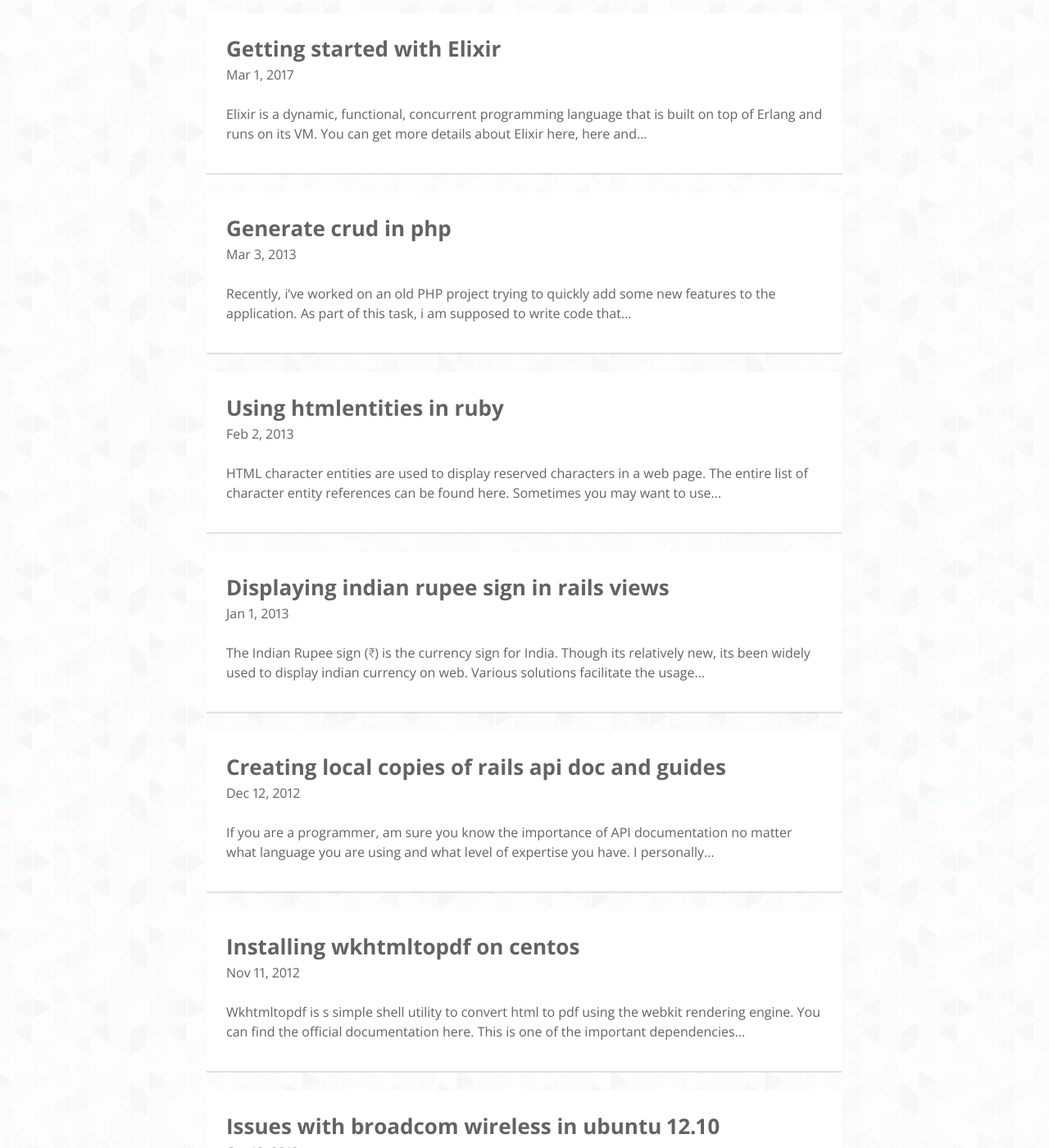
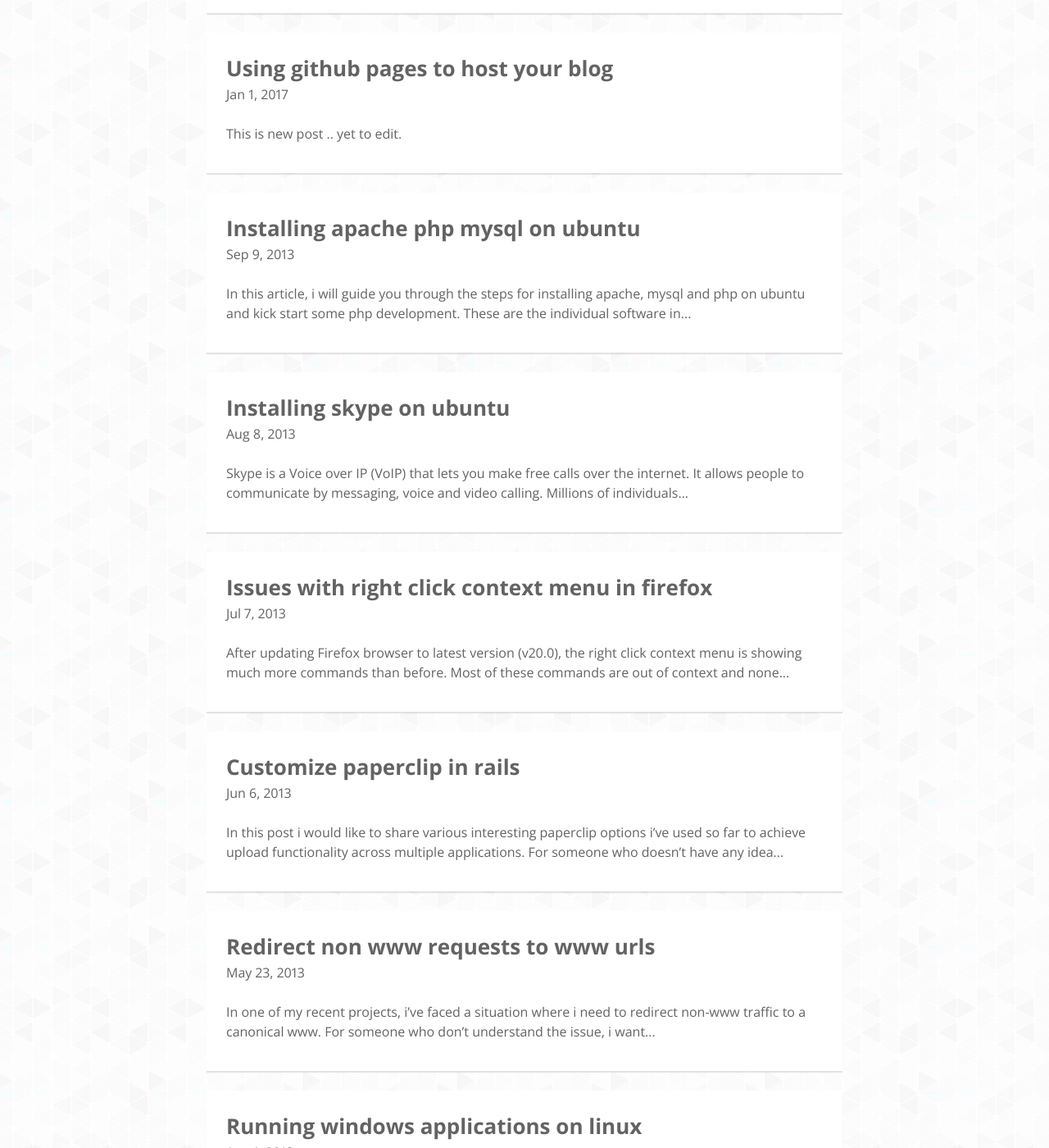
Before and after one commit to sandheepg/musings, a Jekyll site: the page built from blog/index.html, in a window 1280 px wide and 1400 px high, scrolled down 996 px. Shown: the whole window at 82% size. Built offline with Jekyll 4.4.1, drawn with Linux system fonts in a browser that asks for light colours; nearby versions of some CDN libraries; some web fonts are replaced; the list of posts is cut into pages by our own code; some of the changed text lies outside the part shown.

Commit message:
legacy posts from 2013 added

```diff
--- /dev/null
+++ b/_posts/2013-04-04-running-windows-applications-on-linux.md
@@ -0,0 +1,29 @@
+---
+layout: post
+title: "Running windows applications on linux"
+permalink: running-windows-applications-on-linux
+date: 2013-04-04 18:58:16
+comments: true
+description: "running windows applications on linux"
+keywords: "wine, linux"
+categories: "ubuntu, windows"
+
+tags:
+
+---
+
+When i started transitioning from windows to linux a few years ago, i used to have many doubts in my mind. I used to wonder what software to use for common tasks. Then i came across [osalt](http://www.osalt.com/ "os alternative") which answered most of my questions.In that site, you can enter the name of the windows application and it will list all the open source alternatives that provide similar functionality. If you cannot find a suitable open source alternative or you are obsessed with a specific windows software, then installing windows application on linux is the only option you are left with.Yes, i know using VM ware / Virtual Machine is also an alternative but in most cases its considered as an overkill. There are many softwares available online, most of them free, which enables to run windows applications on linux. [Wine](http://www.winehq.org/ "wine software") is one such software that stands out tall.
+
+Wine is an open source implementation of the Windows API in unix. You can consider wine as a compatibility layer for running windows programs. Installing wine software on linux is documented in detail in its [website](http://www.winehq.org/ "wine software"). If you are running ubuntu wine can be installed by running the following commands.
+
+{% highlight bash %}
+sudo add-apt-repository ppa:ubuntu-wine/ppa
+sudo apt-get update
+sudo apt-get install wine
+{% endhighlight %}
+
+Once wine is installed successfully, download the setup file for the windows software of your choice and right click on the file to open with “Wine Windows Program Loader“. Run the wizard and the software will be installed in your machine. Once you have wine on your machine, you can access your favorite windows applications right from your linux machine. But then, you are forced to download setup installers for all the softwares you wanted to install on wine. To overcome this, you can look at [Playonlinux](http://www.playonlinux.com/en/ "play on linux").
+
+Playonlinux is a piece of software which lets you to easily install numerous apps designed to run with windows. Playonlinux mainly relies on Wine. You can install Playonlinux using the instructions specified in this blog [post](http://www.n00bsonubuntu.net/content/how-to-install-playonlinux-on-ubuntu-12-04/ "install play on linux"). In case you are using ubuntu, you can install Playonlinux from Ubuntu software centre. Once installed, you can search for your desired software in Playonlinux and mark it for install.
+
+> “The only source of knowledge is experience – Albert Einstein”
--- /dev/null
+++ b/_posts/2013-05-23-redirect-non-www-requests-to-www-urls.md
@@ -0,0 +1,69 @@
+---
+layout: post
+title: "Redirect non www requests to www urls"
+permalink: redirect-non-www-requests-to-www-urls
+date: 2013-05-23 19:05:34
+comments: true
+description: "redirect non www requests to www urls"
+keywords: "www, server, htaccess, redirect"
+categories: "apache"
+
+tags:
+
+---
+
+In one of my recent projects, i’ve faced a situation where i need to redirect non-www traffic to a canonical www. For someone who don’t understand the issue, i want my users who type [http://foo.bar](http://foo.bar) in their browsers to be redirected to [http://www.foo.bar](http://www.foo.bar). The tried and tested way to achieve this redirect is through server configuration.
+
+I am using Apache as my web server with Passenger module installed for the website in question. Here is the step-by-step procedure on how i did it.
+
+Locate your apache configuration file. Usually it can be located at /etc/httpd/conf/httpd.conf (YMMV !)
+
+Ensure that mod_rewrite is installed (which is the case with most hosting providers).
+
+Open the file using VI / VIM editor and switch to insert mode.
+
+Locate the VirtualHost directive specified for the website in question.
+
+Type the following rewrite rules inside the directive.
+
+{% highlight bash %}
+<IfModule mod_rewrite.c>
+  Options +FollowSymlinks
+  RewriteEngine On
+  RewriteCond %{HTTPS} !=on
+  RewriteCond %{HTTP_HOST} !^www\..+$ [NC]
+  RewriteRule ^ http://www.%{HTTP_HOST}%{REQUEST_URI} [R=301,L]
+</IfModule>
+{% endhighlight %}
+
+Restart apache and you are done.
+
+Alternatively, you can create a .htaccess file at the root of your hosting and include the above rewrite rules in it.
+
+The powerful Router in Rails 3 and above makes this trivial.
+
+{% highlight rails %}
+Foobar::Application.routes.draw do
+  constraints(host: /^(?!www\.)/i) do
+    match '(*any)' => redirect { |params, request|
+      URI.parse(request.url).tap { |uri| uri.host = "www.#{uri.host}" }.to_s
+    }
+  end
+
+  resource :foo_bar
+  root :to => redirect('/foo_bar')
+end
+{% endhighlight %}
+
+{% highlight rails %}
+Foobar::Application.routes.draw do
+  constraints(host: /^www\./i) do
+    match '(*any)' => redirect { |params, request|
+      URI.parse(request.url).tap { |uri| uri.host.sub!(/^www\./i, '') }.to_s
+    }
+  end
+
+  resource :foo_bar
+  root :to => redirect('/foo_bar')
+end
+{% endhighlight %}
--- /dev/null
+++ b/_posts/2013-06-06-customize-paperclip-in-rails.md
@@ -0,0 +1,27 @@
+---
+layout: post
+title: "Customize paperclip in rails"
+permalink: customize-paperclip-in-rails
+date: 2013-06-06 10:52:12
+comments: true
+description: "customize paperclip in rails"
+keywords: "upload, imagemagick, resize, upload, image, gems"
+categories: "rails"
+
+tags:
+
+---
+
+In this post i would like to share various interesting paperclip options i’ve used so far to achieve upload functionality across multiple applications. For someone who doesn’t have any idea what Paperclip is about, Paperclip is an easy file attachment library for Active Record and is the most popular library in that category. More information about Paperclip can be found [here](https://github.com/thoughtbot/paperclip "Paperclip").
+
+Ever wondered what does “#” and “>” signifies while specifying image dimensions using styles option ? Do you know that there are multiple other special characters that can be used ? “#” is an argument used by Paperclip to know whether or not you expect the pic to be cropped. The rest of the options are specified for Image geometry of Image magick which can be found [here](http://www.imagemagick.org/script/command-line-processing.php?ImageMagick=lj6pre8q2iautc3ch6nuph1fc2#geometry "image geometry options").
+
+{% highlight bash %}
+has_attached_file :logo, :styles => {:medium => ["400x400#", :jpg],
+   :thumb => ["100x100#", :jpg],
+   :slider => ["300x300#", :jpg]},
+   :convert_options => { :medium => "-resize 135x135 -background white -gravity center -extent 135x135" },
+:defaul_url => "/assets/default_logo.png"
+{% endhighlight %}
+
+The nice thing is that the image will always be resized to fit in the given dimensions, without losing original aspect ratio, then it will fill the extra space (height or width depending on original aspect ratio) with a white background, all the while keeping the re-sized image in the centre of the final result.
--- /dev/null
+++ b/_posts/2013-07-07-issues-with-right-click-context-menu-in-firefox.md
@@ -0,0 +1,32 @@
+---
+layout: post
+title: "Issues with right click context menu in firefox"
+permalink: issues-with-right-click-context-menu-in-firefox
+date: 2013-07-07 11:01:24
+comments: true
+description: "issues with right click context menu in firefox"
+keywords: "context, menu, right, click, mozilla, firefox"
+categories: "browser, howto"
+
+tags:
+
+---
+
+After updating Firefox browser to latest version (v20.0), the right click context menu is showing much more commands than before. Most of these commands are out of context and none of these seems to be working. After a little troubleshoot, i came to know that the issue is with incompatible version of the add-on Firebug.
+
+Somehow, updating the Firebug add-on doesn’t seem to set things straight. So, i’ve uninstalled firebug and installed the latest version (1.11.2) which fixed the issue for me. If in case the issue still persists, try the following troubleshooting steps.
+
+
+Back up all your bookmarks and other important information in your browser.
+
+Go to Help  >> Troubleshooting Information
+
+Click on Reset Firefox button in the top right box.
+
+Click OK in the dialog box that appears.
+
+This will also create a backup copy of your browser data on your desktop. (However its always advisable to have a copy of your own before starting troubleshooting)
+
+This resets firefox with minimum defaults which should fix the issue in question.
+
+Now try to install the required add-ons by clicking Tools >> Add-ons
--- /dev/null
+++ b/_posts/2013-08-08-installing-skype-on-ubuntu.md
@@ -0,0 +1,27 @@
+---
+layout: post
+title: "Installing skype on ubuntu"
+permalink: installing-skype-on-ubuntu
+date: 2013-08-08 11:08:03
+comments: true
+description: "installing skype on ubuntu"
+keywords: "installation, skype, voip"
+categories: "ubuntu"
+
+tags:
+
+---
+
+Skype is a Voice over IP (VoIP) that lets you make free calls over the internet. It allows people to communicate by messaging, voice and video calling. Millions of individuals and corporations use Skype to stay in touch and collaborate with each other. Skype is available for multiple platforms including ubuntu. Its increasingly used these days by developers / designers / managers / freelancers thanks to its additional features like Flie sharing, Screen sharing and Video conferencing.
+
+To install Skype on ubuntu, open the terminal and run the following commands in it. Copy and paste to avoid typos.
+
+{% highlight bash %}
+wget -O skype http://download.skype.com/linux/skype-ubuntu-precise_4.1.0.20-1_i386.deb
+sudo dpkg -i skype
+sudo apt-get -f install && sudo rm skype
+{% endhighlight %}
+
+After installing Skype, go to Ubuntu Dash and open it. Enter your Skype account credentials if you already have one. Else, you can either create a free account with Skype or login with your existing Microsoft account (Hotmail/Live/Outlook/XBox).
+
+Happy Skyping !!
--- /dev/null
+++ b/_posts/2013-09-09-installing-apache-php-mysql-on-ubuntu.md
@@ -0,0 +1,85 @@
+---
+layout: post
+title: "Installing apache php mysql on ubuntu"
+permalink: installing-apache-php-mysql-on-ubuntu
+date: 2013-09-09 11:12:22
+comments: true
+description: "installing apache php mysql on ubuntu"
+keywords: "installation, lamp, mysql, apache, php"
+categories: "ubuntu"
+
+tags:
+
+---
+
+In this article, i will guide you through the steps for installing apache, mysql and php on ubuntu and kick start some php development. These  are the individual software in the ubiquitous LAMP stack. More on this can be found [here](http://en.wikipedia.org/wiki/LAMP_(software_bundle) "LAMP software bundle").
+
+MySQL is the most used open source RDBMS. To install MySQL, go to Ubuntu Software Center and search for MySQL. You can see MySQL Server and MySQL Client in the search results. Click on install against MySQL Server. It prompts for password for the default root user. Give the desired password and click on Ok. This installs the server and configures the same. Once done, click install against MySQL Client. You can now check MySQL installation by typing the following
+
+{% highlight bash %}
+which mysql # /usr/bin/mysql
+mysql -u root -p<root-password> # login to mysql terminal
+{% endhighlight %}
+
+Alternatively, to install MySQL using apt-get type the following
+
+{% highlight bash %}
+sudo apt-get install mysql-server mysql-client
+{% endhighlight %}
+
+Apache is a web server software which is widely used in the industry. Apache2 is available as a Ubuntu package. You can install apache by running the following command.
+
+{% highlight bash %}
+sudo apt-get install apache2
+{% endhighlight %}
+
+This installs apache with default modules. Once the installation is done, test Apache by typing [http://localhost](http://localhost) in your browser. You should see Apache default page which reads It Works !
+
+Now its time to install Php software on your machine. To install Php and its Apache module type the following
+
+{% highlight bash %}
+sudo apt-get install php5 libapache2-mod-php5 php5-mysql
+/etc/init.d/apache2 restart # to restart apache server
+{% endhighlight %}
+
+The Document root of the default website is /var/www. To test Php installation, create a file called info.php using sudo touch var/www/info.php and paste the below content in it.
+
+{% highlight bash %}
+<?php echo phpinfo(); ?>
+{% endhighlight %}
+
+When you call the page in browser using [http://localhost/info.php](http://localhost/info.php) it displays information regarding the php installation. Finally, to install PhpMyAdmin, a web interface to manage MySQL, type
+
+{% highlight bash %}
+sudo apt-get install phpmyadmin
+# select apache2 as server and option "No" when prompted to configure default database during installation.
+{% endhighlight %}
+
+Once installed, you can access it using the url [http://localhost/phpmyadmin](http://localhost/phpmyadmin)
+
+In case you find any trouble accessing PhpMyAdmin using the above url troubleshoot using the commands below
+
+{% highlight bash %}
+# open apache configuration file
+sudo vim /etc/apache2/apache2.conf
+# add the below line somewhere
+Include /etc/phpmyadmin/apache.conf
+{% endhighlight %}
+
+Restart Apache once the changes are done.
+
+{% highlight bash %}
+sudo service apache2 restart
+{% endhighlight %}
+
+And now you are all set to kick start your Php development.
+
+Quick Tip : In case you need other modules for your Php development use the below commands to locate and install
+
+{% highlight bash %}
+sudo apt-cache search php5 # lists all available php5 modules
+sudo apt-get install <module 1> <module 2> .. # install desired modules
+sudo /etc/init.d/apache2 restart # restart apache
+{% endhighlight %}
+
+Happy Coding 🙂
```
Also changed, not shown: _posts/2017-01-01-using-github-pages-to-host-your-blog.md (renamed from _posts/2017-03-05-using-github-pages-to-host-your-blog.md, +3 -3 lines).
